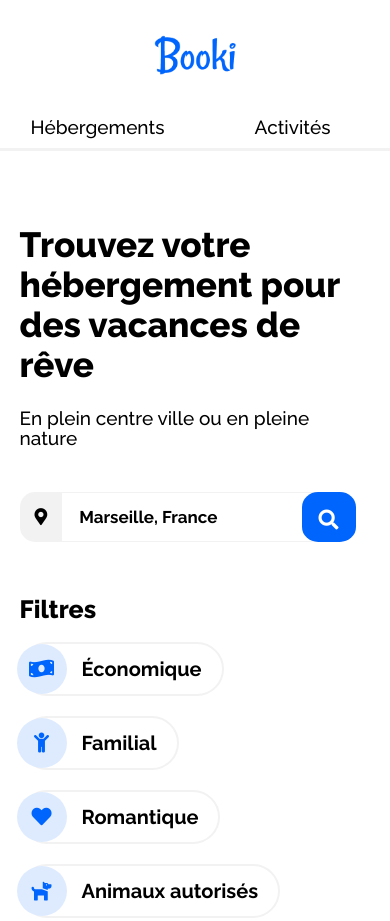
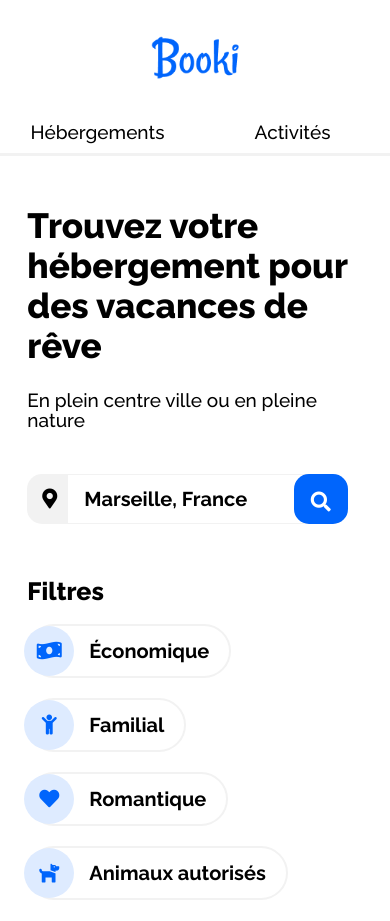
Before and after one commit to fabiendevfront/FabienDucousso_2_31012022, a plain HTML site: page index.html in a window 390 px wide. Shown: the top 921 px of the page. Drawn offline with Linux system fonts and the light colour scheme.

Commit message:
code refactoring and CSS

```diff
--- a/css/desktop.css
+++ b/css/desktop.css
@@ -114,7 +114,7 @@ h3{
     margin-top: 25px;
 }
 
-/* FORM */
+/* SEARCH FORM */
 
 .search {
     display: flex;
@@ -130,7 +130,7 @@ h3{
 .search-form,
 .search-btn {
     height: 100%;
-    font-size: 17px;
+    font-size: 18px;
     font-weight: 700;
 }
 
@@ -271,12 +271,9 @@ h3{
 
 #lodgings {
     display: flex;
-	flex-wrap: wrap;
 	justify-content: space-between;
     margin-bottom: 60px;
 }
-
-/* RENTAL */
 
 .rental-container,
 .popular-container {
@@ -284,6 +281,8 @@ h3{
     padding: 2.2%;
     border-radius: 18px;
 }
+
+/* RENTAL */
 
 .rental-container {
     width: 68%;
@@ -294,10 +293,10 @@ h3{
 }
 
 .rental-items {
-    margin: 28px 0 28px 0;
     display: flex;
 	flex-wrap: wrap;
 	justify-content: space-between;
+    margin: 28px 0 28px 0;
 }
 
 .rental-card {
@@ -354,7 +353,7 @@ h3{
 .rental-more {
     display: inline-block;
     font-size: 18px;
-    font-weight: 700;
+    font-weight: 800;
     margin-top: 25px;
 }
 
--- a/css/mobile.css
+++ b/css/mobile.css
@@ -13,7 +13,7 @@
     }
 
     #logo img {
-        height: 60px;
+        height: 65px;
     }
 
     .menu-items {
@@ -25,12 +25,17 @@
     /*****************/
 
     #find {
-        padding: 0 5%;
+        padding: 0 7%;
     }
+
+    .find-head h1 {
+        margin-top: 0;
+    }
+
+    /* SEARCH FORM */
 
     .search {
         position: relative;
-        width: 100%;
         min-width: 300px;
     }
 
@@ -47,7 +52,7 @@
         position: absolute;
         right: 15px;
         padding: 17px;
-        border-radius: 30% 30% 30% 30%;
+        border-radius: 15px;
     }
 
     .search-btn:hover {
@@ -59,7 +64,7 @@
     }
 
     .search-icon {
-        display: inline-block;
+        display: block;
         font-size: 20px;
         margin: 0 auto;
     }
--- a/css/tablet.css
+++ b/css/tablet.css
@@ -76,9 +76,19 @@
         padding: 0 10%;
     }
 
+    /* SEARCH FORM */
+
     .search {
         width: 100%;
     }
+
+    .search-localisation,
+    .search-form,
+    .search-btn {
+        font-size: 20px;
+    }
+
+    /* FILTERS */
 
     .filters {
         flex-direction: column;
@@ -99,11 +109,6 @@
     .filters-btn {
         font-size: 20px;
         margin-top: 20px;
-    }
-
-    .rental-more {
-        font-size: 22px;
-        margin: 0;
     }
 
     /********************/
@@ -173,6 +178,10 @@
         font-size: 19px;
     }
 
+    .rental-more {
+        font-size: 22px;
+    }
+
     /**********************/
     /* ACTIVITIES SECTION */
     /**********************/
@@ -185,7 +194,6 @@
     .activities-items {
         height: auto;
         flex-direction: row;
-        align-content: normal;
     }
 
     .activities-card  {
--- a/index.html
+++ b/index.html
@@ -3,7 +3,7 @@
 <head>
     <meta charset="UTF-8">
     <meta name="viewport" content="width=device-width, initial-scale=1.0">
-    <link href="https://fonts.googleapis.com/css2?family=Raleway:wght@300;400;500;600;700;800&display=swap" rel="stylesheet">
+    <link href="https://fonts.googleapis.com/css2?family=Raleway:wght@400;500;700;800&display=swap" rel="stylesheet">
     <link rel="stylesheet" href="css/normalize.css">
 	<link rel="stylesheet" href="css/desktop.css">
     <link rel="stylesheet" href="css/tablet.css">
```
